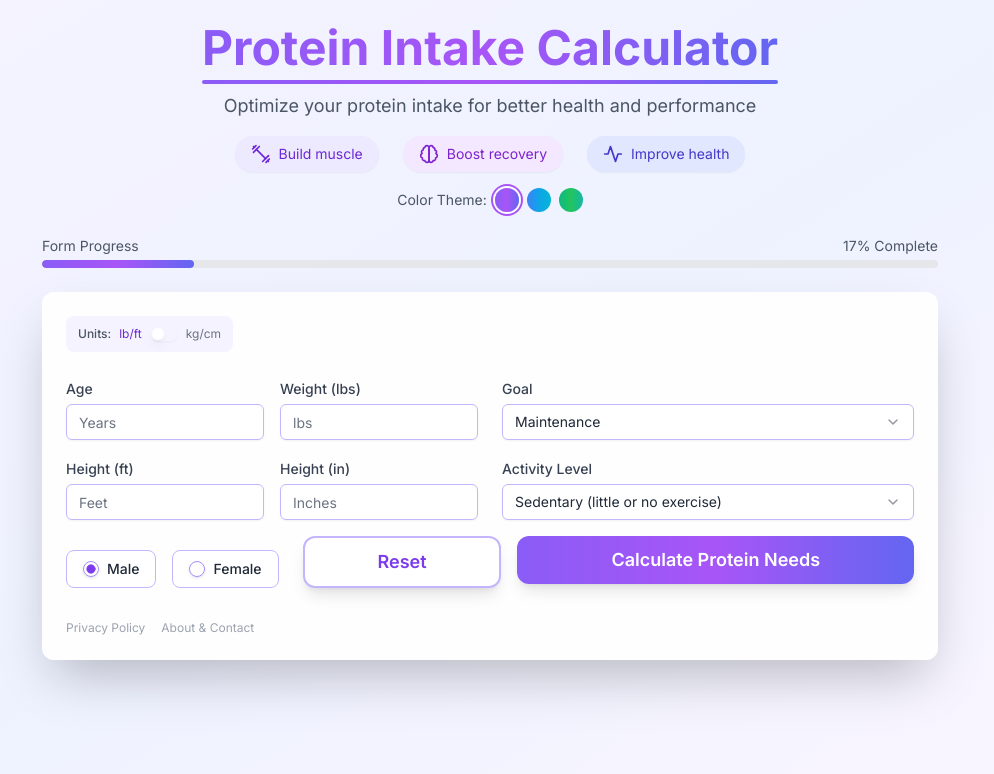
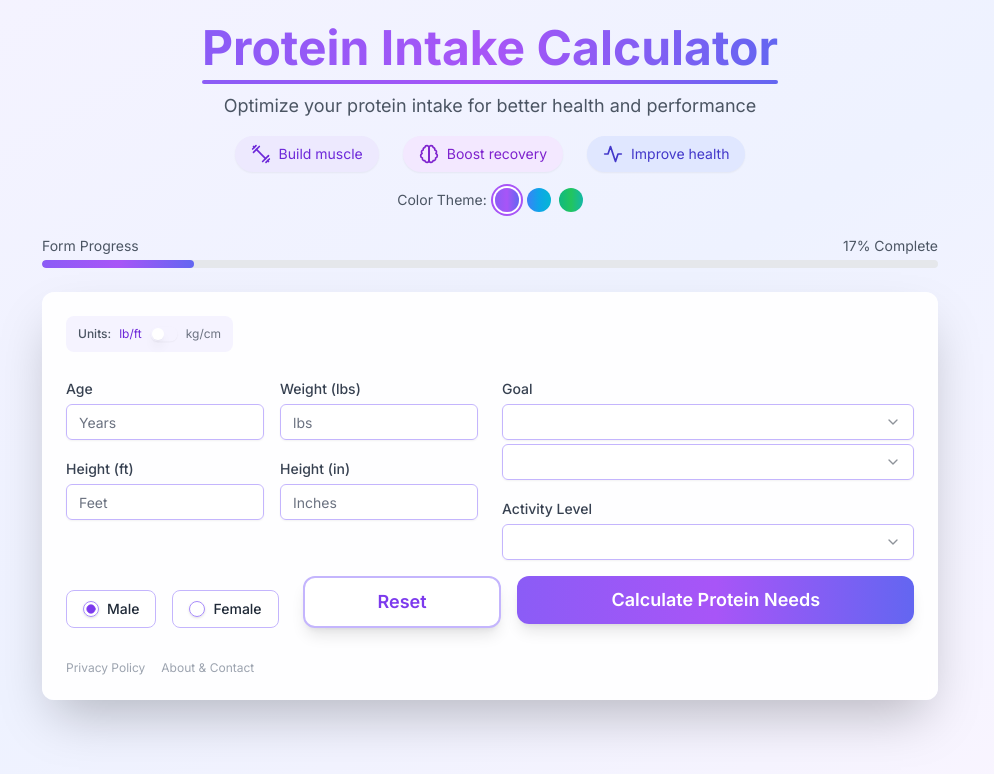
Before and after one commit to Paulsum1985/protein-calculator, a Next.js app: page / in a window 1280 px wide. Shown: the top 774 px of the page, without its empty margins (150-1144 px from the left). Built offline with nearby package versions, Linux system fonts and the light colour scheme.

Commit message:
progress at 0

```diff
--- a/src/app/page.tsx
+++ b/src/app/page.tsx
@@ -11,6 +11,18 @@ import { Switch } from "@/components/ui/switch";
 import { DumbbellIcon, ActivityIcon, BrainIcon } from 'lucide-react';
 import AdUnit from '@/components/AdUnit';
 import Link from 'next/link';
+
+interface FormData {
+  age: string;
+  sex: string;
+  heightFeet: string;
+  heightInches: string;
+  heightCm: string;
+  weight: string;
+  goal: string;
+  activityLevel: string;
+  units: string;
+}
 
 type ThemeKey = 'purple' | 'blue' | 'green';
 
@@ -67,23 +79,22 @@ const themes: Themes = {
 };
 
 const ProteinCalculator = () => {
-  const [formData, setFormData] = useState({
+  const [formData, setFormData] = useState<FormData>({
     age: '',
     sex: 'male',
     heightFeet: '',
     heightInches: '',
     heightCm: '',
     weight: '',
-    goal: 'maintenance',
-    activityLevel: 'sedentary',
-    units: 'imperial',
-    _goalSelected: false,
-    _activitySelected: false
+    goal: '',
+    activityLevel: '',
+    units: 'imperial'
   });
   const [result, setResult] = useState<number | null>(null);
   const [currentTheme, setCurrentTheme] = useState<ThemeKey>('purple');
   const [isVegetarian, setIsVegetarian] = useState(false);
   const [progress, setProgress] = useState(0);
+
   // Progress calculation functions next
   const calculateProgress = () => {
     let completedFields = 0;
@@ -96,9 +107,8 @@ const ProteinCalculator = () => {
         ? !!(formData.heightFeet && formData.heightInches)
         : !!formData.heightCm },
       { field: 'sex', condition: !!formData.sex },
-      // Modified these conditions to check if they've been actively selected
-      { field: 'goal', condition: formData.goal !== 'maintenance' || formData._goalSelected },
-      { field: 'activityLevel', condition: formData.activityLevel !== 'sedentary' || formData._activitySelected }
+      { field: 'goal', condition: !!formData.goal },
+      { field: 'activityLevel', condition: !!formData.activityLevel }
     ];
 
     totalFields = requiredFields.length;
@@ -168,11 +178,9 @@ const ProteinCalculator = () => {
         heightInches: '',
         heightCm: '',
         weight: '',
-        goal: 'maintenance',
-        activityLevel: 'sedentary',
-        units: 'imperial',
-        _goalSelected: false,
-        _activitySelected: false
+        goal: '',           // Changed to empty
+        activityLevel: '',  // Changed to empty
+        units: 'imperial'
     });
     setResult(null);
 };
@@ -285,7 +293,7 @@ return (
           </div>
         </div>
 
-        <div className="mt-2 mb-6">
+        <div className="mt-1 mb-6">
   <div className="flex justify-between mb-1 text-sm text-gray-600">
     <span>Form Progress</span>
     <span>{progress}% Complete</span>
@@ -389,21 +397,30 @@ return (
   <div className="space-y-4">
     <div className="group">
       <Label className="text-sm text-gray-700 group-hover:text-violet-700 transition-colors">Goal</Label>
-      <Select
-    value={formData.goal}
-    onValueChange={(value) => setFormData({
-        ...formData,
-        goal: value,
-        _goalSelected: true
-    })}
->
+      {/* Goal Select */}
+<Select value={formData.goal} onValueChange={(value) => setFormData({...formData, goal: value})}>
   <SelectTrigger className="mt-1 bg-white/70 border-violet-300 focus:border-violet-500 focus:ring-violet-500 transition-all text-gray-800">
-          <SelectValue placeholder="Select your goal" className="text-gray-800" />
+    <SelectValue placeholder="Select your goal" />
   </SelectTrigger>
   <SelectContent className="bg-white border-violet-200 text-gray-800">
     <SelectItem value="fat-loss" className="text-gray-800 hover:bg-violet-50">Fat Loss</SelectItem>
     <SelectItem value="maintenance" className="text-gray-800 hover:bg-violet-50">Maintenance</SelectItem>
     <SelectItem value="muscle-gain" className="text-gray-800 hover:bg-violet-50">Muscle Gain</SelectItem>
+  </SelectContent>
+</Select>
+
+{/* Activity Level Select */}
+<Select value={formData.activityLevel} onValueChange={(value) => setFormData({...formData, activityLevel: value})}>
+  <SelectTrigger className="mt-1 bg-white/70 border-violet-300 focus:border-violet-500 focus:ring-violet-500 transition-all text-gray-800">
+    <SelectValue placeholder="Select activity level" />
+  </SelectTrigger>
+  <SelectContent className="bg-white border-violet-200 text-gray-800">
+    <SelectItem value="sedentary" className="text-gray-800 hover:bg-violet-50">Sedentary (little or no exercise)</SelectItem>
+    <SelectItem value="light" className="text-gray-800 hover:bg-violet-50">Light (1-3 times/week)</SelectItem>
+    <SelectItem value="moderate" className="text-gray-800 hover:bg-violet-50">Moderate (3-5 times/week)</SelectItem>
+    <SelectItem value="active" className="text-gray-800 hover:bg-violet-50">Active (daily exercise)</SelectItem>
+    <SelectItem value="very-active" className="text-gray-800 hover:bg-violet-50">Very Active (6-7 times/week)</SelectItem>
+    <SelectItem value="athlete" className="text-gray-800 hover:bg-violet-50">Professional Athlete</SelectItem>
   </SelectContent>
 </Select>
     </div>
@@ -415,7 +432,6 @@ return (
     onValueChange={(value) => setFormData({
         ...formData,
         activityLevel: value,
-        _activitySelected: true
     })}
 >
         <SelectTrigger className="mt-1 bg-white/70 border-violet-300 focus:border-violet-500 focus:ring-violet-500 transition-all text-gray-800">
```
Lines whose indentation alone changed are shown as unchanged.
